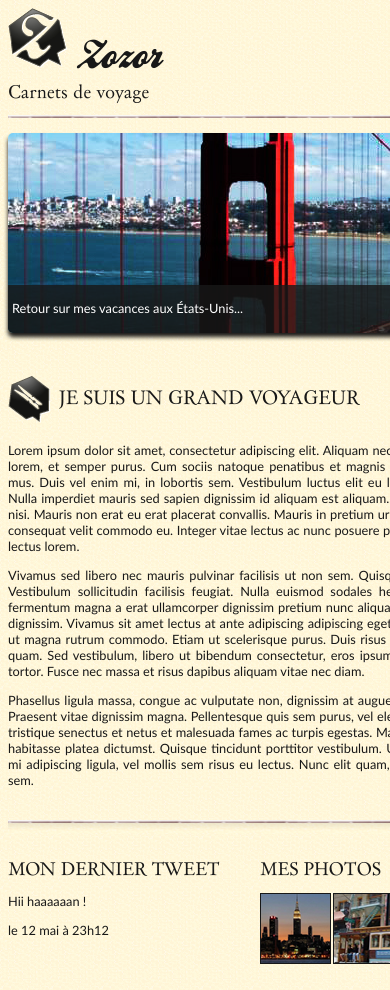
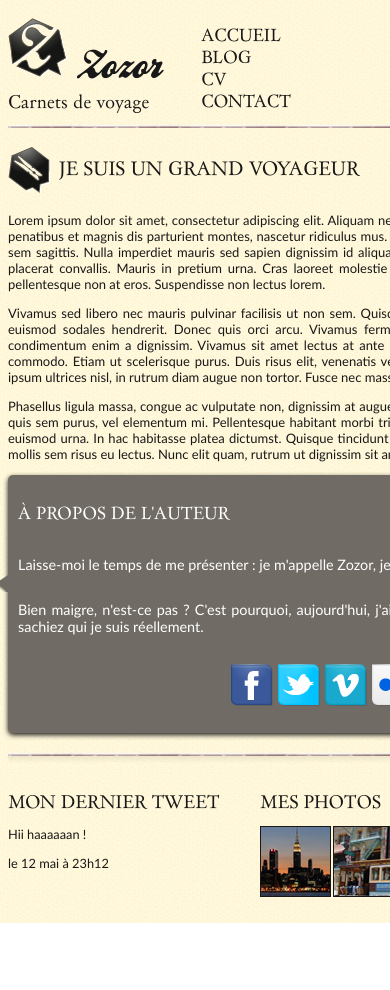
Before and after one commit to cyrilhamel/TP6_CSS, a plain HTML site: page index.html in a window 390 px wide. Shown: the top 990 px of the page. After the commit the page ends 923 px from the top, so only its background shows below. Drawn offline with Linux system fonts and the light colour scheme.

Commit message:
TP6_CSS V0.2

```diff
--- a/style.css
+++ b/style.css
@@ -290,3 +290,36 @@ footer h1
     text-decoration: none;
     color: #760001;
 }
+@media only screen and (max-width:1024px)
+{
+    #banniere_image
+    {display: none;}
+
+    header{display: flex;
+    justify-content: flex-start;}
+
+    ul{flex-direction: column;}
+
+    li{font-size: small;}
+
+   section{display: flex;
+    flex-direction: column;}
+
+    article p {font-size: small;}
+
+    aside{display: flex;
+        flex-direction: column;
+        }
+
+    aside p{width:75%;
+        }
+    #photo_zozor{width: 25%;
+        height: 25%;
+        align-self: flex-end;
+        position: absolute;
+        }
+
+    aside p:last-child {display: block;
+        text-align: center;}
+
+}
```
Also changed, not shown: index.html (+1 -0 lines).
